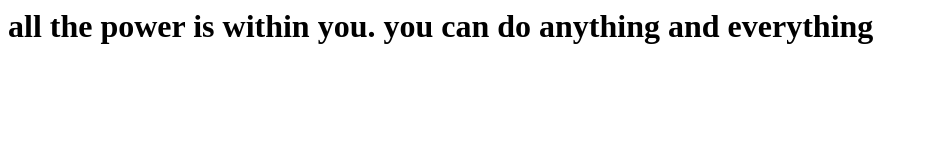
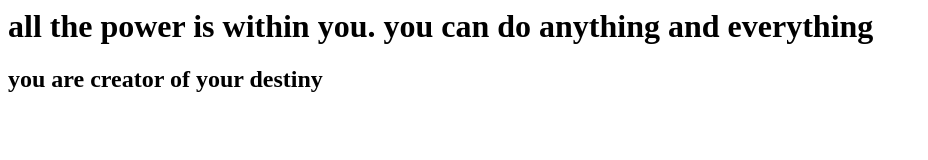
Before and after one commit to vasalunke/firstgitrepo, a plain HTML site: page index.html in a window 1280 px wide. Shown: the whole page, without its empty margins (0-928 px from the left). Drawn offline with Linux system fonts and the light colour scheme.

Commit message:
added 2nd quote

```diff
--- a/index.html
+++ b/index.html
@@ -1,5 +1,6 @@
 <html>
 <body>
 <h1>all the power is within you. you can do anything and everything</h1>
+<h2>you are creator of your destiny</h2>
 </body>
 </html>
```
